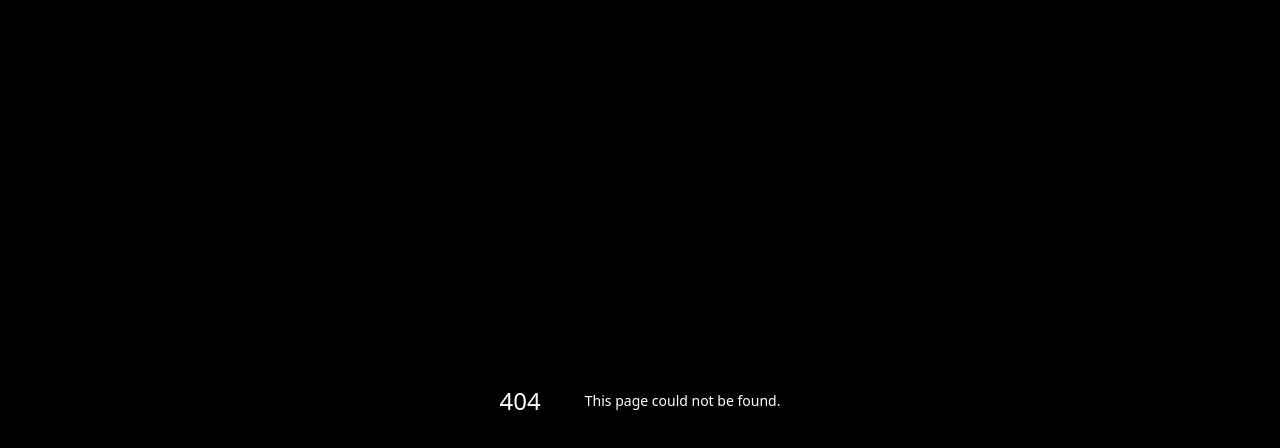
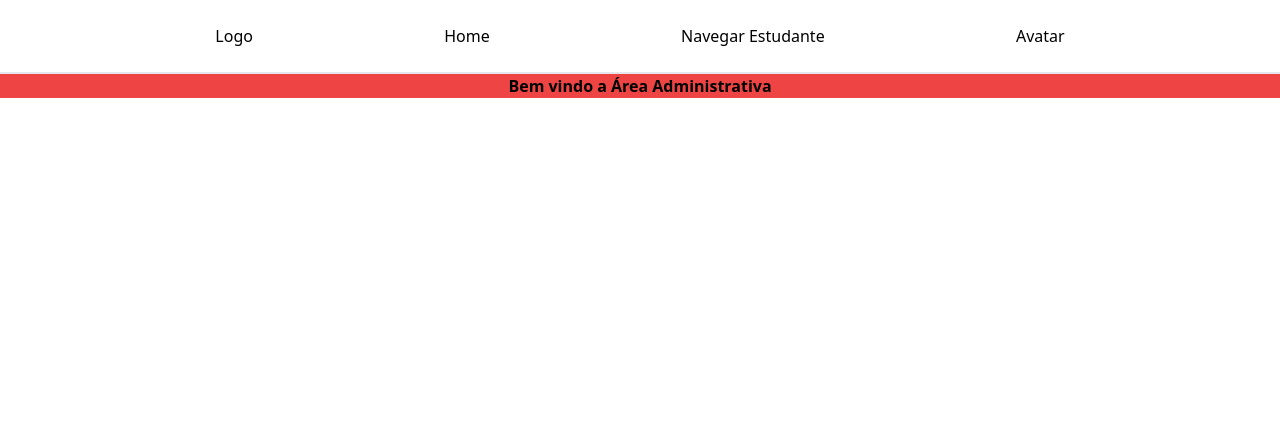
Before and after one commit to kukiFelt/aula2school, a Next.js app: page /admin in a window 1280 px wide. Before the commit this address had no page. Shown: the top 448 px of the page. Built offline with nearby package versions, Linux system fonts and the light colour scheme.

Commit message:
feat: dashboar

```diff
--- /dev/null
+++ b/app/admin/components/NavBar.tsx
@@ -0,0 +1,14 @@
+export default function NavBar(){
+    return(
+    <div className="flex justify-evenly p-6 border-b-2">
+        <h1>Logo</h1>
+        <a href="/admin">Home</a>
+        <a href="/admin/student">Navegar Estudante</a>
+        <h1>Avatar</h1>
+    </div>
+    // flex justify-evenly FAZ COM QUE SEPARA AS TAGS
+    // flex justify-betwen faz as tags dos cantos ficar no final
+    // border-b-2 para por borda em baixo
+    //  p-6 espaçamento do meio
+    )
+}
--- /dev/null
+++ b/app/admin/layout.tsx
@@ -0,0 +1,18 @@
+import NavBar from "./components/NavBar";
+
+export default function RootLayout({
+    children,
+  }: Readonly<{
+    children: React.ReactNode;
+  }>) {
+    return (
+      <html lang="en">
+        <body className="">
+            <div>
+                <NavBar/>
+                {children}
+            </div>
+        </body>
+      </html>
+    );
+  }
--- /dev/null
+++ b/app/admin/page.tsx
@@ -0,0 +1,5 @@
+export default function admin(){
+    return(
+        <h1 className="text-center bg-red-500 font-bold">Bem vindo a Área Administrativa</h1>
+    )
+}
--- /dev/null
+++ b/app/admin/student/page.tsx
@@ -0,0 +1,7 @@
+export default function Student () {
+    return(
+        <div>
+            <h1>Cadastro de Estudantes</h1>
+        </div>
+    )
+}
--- a/app/components/Header.tsx
+++ b/app/components/Header.tsx
@@ -1,16 +1,18 @@
 export default function Header(){
     return(
-        <div className="md:flex justify-between lg:mt-8 font-bold border-b-2 border-[#4d4d4d]">
+        <div className="md:flex justify-between lg:mp-8 font-bold border-b-2 border-[#4d4d4d]">
       <h3>🏫 ESCOLA TECNOLÓGICA 📕</h3>
       <nav className="space-x-3 mx-4">
         <a href="#">Home</a>
         <a href="#">Cursos</a>
         <a href="#">Contato</a>
-        <a href="#">Login</a>
+        <a href="/admin">Login</a>
       </nav>
       {/* space-x-2  ESPAÇO ENTRE AS TAGS*/}
       {/* mr-4 ESPAÇO DO LADO DIREIRO */}
       {/* mx-4 ESPAÇO NA HORIZONTAL */}
+      {/* lg:mt-8 margem top */}
+      {/* lg:mp-8 para page */}
     </div>
     )
 }
--- a/app/layout.tsx
+++ b/app/layout.tsx
@@ -16,7 +16,9 @@ export default function RootLayout({
 }>) {
   return (
     <html lang="en">
-      <body className="bg-black text-white text-center max-w-[1440px] mx-auto">{children}</body>
+      <body className="max-w-[1440px] mx-auto">
+
+        {children}</body>
     </html>
   );
 }
--- a/app/page.tsx
+++ b/app/page.tsx
@@ -6,7 +6,7 @@ import Footer from "./components/Footer";
 
 export default function home() {
   return(
-    <div>
+    <div className="bg-black text-white text-center">
     <Header/>
     <Banner/>
     <Courses/>
```
